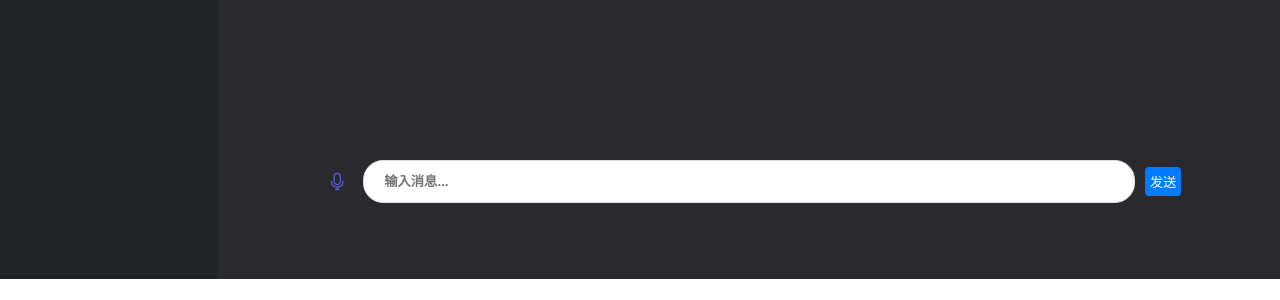
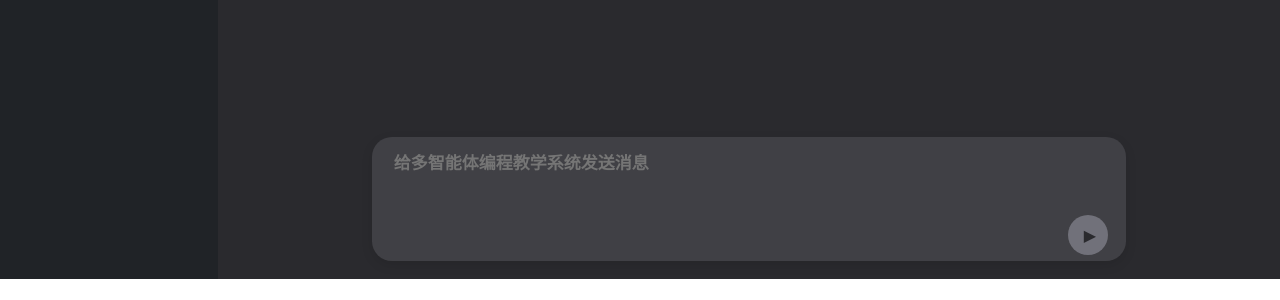
Before and after one commit to EskimosNing/codeedu, a Vue app in the folder frontend/: page /login#/main in a window 1280 px wide. Shown: the part 521-821 px from the top of the page. Before the commit the page ends 800 px from the top, so only its background shows below. Built offline with nearby package versions, Linux system fonts and the light colour scheme.

Commit message:
update the chatbot module

```diff
--- a/frontend/src/components/Chatbot.vue
+++ b/frontend/src/components/Chatbot.vue
@@ -3,55 +3,47 @@
     <div class="chat-box">
       <div
         class="sector"
-        v-for="msg in messages"
-        :key="msg.id"
+        v-for="(msg, index) in currentDialogue"
+        :key="index"
       >
         <div
-          v-if="!msg.user"
+          v-if="msg.role==='assistant'"
           class="agent"
         >
           <el-image
             style="width: 23px; height: 23px;"
-            :src="require('../assets/hos.png')">
+            :src="require('../assets/TeachingCode.png')">
           </el-image>
-          <h4>&nbsp;Assistant</h4>
+          <h4>&nbsp;Agent</h4>
         </div>
         <div
           class="message"
-          :class="{ 'user': msg.user , 'robot': !msg.user}"
+          :class="msg.role"
         >
-          <strong>{{ msg.text }}</strong>
-        </div>
-        <div
-          v-if="key in msg"
-          class="questions"
-        >
-            <div v-for="q in msg.questions" class="question" :key="q" @click="chooseResponse(q)">
-              <strong>{{q}}</strong>
-            </div>
-        </div>
-        <div
-          class="showimage"
-          v-if="'showImage' in msg"
-          :class="{ 'user': msg.user , 'robot': !msg.user}"
-        >
-          <el-image
-            :src="require('../assets/pain.jpg')">
-          </el-image>
+          <strong>{{ msg.content }}</strong>
         </div>
       </div>
     </div>
+    <!-- 发消息部分 -->
     <div class="input-area">
-      <el-button type="text" :class="{'recording': isRecording}" @click="toggleRecording">
-        <i class="el-icon-microphone" :class="{'recording': isRecording}"></i>
-      </el-button>
-      <input
-        type="text"
-        v-model="userMessage"
-        @keyup.enter="sendMessage"
-        placeholder="输入消息..."
-      />
-      <button @click="sendMessage" class="sbutton">发送</button>
+        <div class="input-wrapper" :class="{ focused: isInputFocused }">
+          <textarea
+              ref="inputField"
+              v-model="userMessage"
+              placeholder="给多智能体编程教学系统发送消息"
+              @focus="isInputFocused = true"
+              @blur="isInputFocused = false"
+              @keydown.enter.exact.prevent="handleSubmit"
+          ></textarea>
+          <button
+              class="submit-btn"
+              :disabled="!userMessage.trim()"
+              @click="handleSubmit"
+          >
+              <span v-show="!isLoading" class="arrow">▶</span>
+              <div v-show="isLoading" class="loader"></div>
+          </button>
+        </div>
     </div>
   </div>
 </template>
@@ -61,6 +53,11 @@ import axios from "../api";
 export default {
   name: 'ChatBot',
   // isDisabled: !reportGeneration,
+  props:  {
+    currentDialogue: {
+      type: Array,
+    }
+  },
   data() {
     return {
       userMessage: '',
@@ -73,6 +70,8 @@ export default {
       isRecording: false,
       stream: null,
       currentUtterance: null,
+      isInputFocused : false,
+      isLoading: false
     };
   },
   // 需要初始化
@@ -88,80 +87,16 @@ export default {
     //     })
   },
   methods: {
+    handleSubmit() {
+      this.$emit('child-event',{
+        message: this.userMessage,
+      })
+      this.userMessage = ""
+    },
     sendMessage() {
-      if (this.userMessage.trim()) {
-        let temp = this.messages.length - 2;
-        temp = Math.max(temp,0)
-        for (let i = temp; i < this.messages.length; i++) {
-          if (this.key in this.messages[i]){
-            this.$delete(this.messages[i], this.key);
-          }
-        }
-        this.messages.push({ id: this.nextMessageId++, user: true, text: this.userMessage});
-        this.getBotResponse(this.userMessage);
-        this.userMessage = '';
-      }
     },
     getBotResponse(userMessage) {
-      // 简单的回复逻辑，可以根据需要进行修改
-      let forms = new FormData();
-      forms.append("userMessage",userMessage);
-      axios.post('/robotReply',forms)
-        .then(response => {
-          if(response.status == 200){
-            //判断回复是否为空
-            if(this.currentUtterance){
-              speechSynthesis.cancel(this.currentUtterance);
-              this.currentUtterance = null;
-            }
-            let temp = {};
-            if(response.data.Reply != ""){
-              temp["id"] = this.nextMessageId++;
-              temp["user"] = false;
-              temp["text"] = response.data.Reply;
-              if(response.data.Questions.length > 0){
-                temp["questions"] = response.data.Questions;
-              }
-              //添加showImage
-              if(response.data.showImage.length > 0){
-                temp["showImage"] = response.data.showImage;
-              }
-              // console.log(response.data.showImage)
-              this.messages.push(temp);
-            }
-            if(temp["text"]!=""){
-              let utterance = new SpeechSynthesisUtterance(temp["text"]);
-              utterance.lang = 'zh-CN';
-              this.currentUtterance = utterance;
-              speechSynthesis.speak(utterance);
-            }
-            if("reAsk" in response.data){
-              temp = {};
-              temp["id"] = this.nextMessageId++;
-              temp["user"] = false;
-              temp["text"] = response.data.reAsk;
-              if(response.data.reChoice.length > 0){
-                temp["questions"] = response.data.reChoice;
-              }
-              this.messages.push(temp);
-              //进行音频处理
-              if(temp["text"]!=""){
-                let utterance = new SpeechSynthesisUtterance(temp["text"]);
-                utterance.lang = 'zh-CN';
-                this.currentUtterance = utterance;
-                speechSynthesis.speak(utterance);
-              }
-            }
-            this.$store.commit('update', response.data.reportGeneration);
-            // console.log(response.data.reportGeneration)
-            this.$nextTick(() => {
-              this.scrollToBottom();
-            });
-          }
-        })
-        .catch(error => {
-          // 处理错误
-        });
+
     },
     chooseResponse(response){
       this.userMessage = response;
@@ -172,50 +107,7 @@ export default {
       chatBox.scrollTop = chatBox.scrollHeight;
     },
     async toggleRecording() {
-      if (this.isRecording) {
-        // 停止录音
-        this.audioChunks = [];
-        this.mediaRecorder.stop();
-        this.isRecording = false;
-        this.stream.getAudioTracks().forEach(track => {
-          track.stop();
-        });
-        this.stream = null;
-        this.mediaRecorder = null;
-      } else {
-        // 开始录音，同时停止音频输出
-        if(this.currentUtterance){
-          speechSynthesis.cancel(this.currentUtterance);
-          this.currentUtterance = null;
-        }
-        this.stream = await navigator.mediaDevices.getUserMedia({ audio: true });
-        this.mediaRecorder = new MediaRecorder(this.stream);
-        this.mediaRecorder.start();
-        this.isRecording = true;
 
-        this.mediaRecorder.ondataavailable = (e) => {
-          this.audioChunks.push(e.data);
-        };
-
-        this.mediaRecorder.onstop = () => {
-          const blob = new Blob(this.audioChunks, { type: 'audio/ogg; codecs=opus' });
-          let forms = new FormData();
-          forms.append('audio',blob,'audio.ogg');
-          console.log("发出请求")
-          // const apiInstance = axios.create({
-          //       baseURL: 'http://localhost:5003', // 替换为你的局域网 IP 和端口
-          //       timeout: 100000,
-          //   });
-          axios.post('audio2text',forms)
-          .then(response => {
-          if(response.status == 200){
-            this.userMessage = response.data.userMessage;
-            this.sendMessage();
-          }
-        })
-          // console.log('录音完成，文件URL:', audioURL);
-        };
-      }
     }
   }
 };
@@ -225,14 +117,14 @@ export default {
 .chat-container {
   width: 100%;
   height: 100%;
-  background: #2a2a2e;
   /* display: flex;
   flex-direction: column; */
 }
 /* 当前还存在问题，当出现一长串英文字母的时候会影响到界面 */
 .chat-box {
   /* 该处需要关注，之前设置为-130px */
-  height:calc(100vh - 150px);
+  margin-top: 2%;
+  height:calc(98vh - 150px);
   width: 100%;
   display: flex;
   flex-direction: column;
@@ -255,8 +147,9 @@ export default {
 .agent{
   /*这里是绝对值，需要注意*/
   height: 23px;
-  margin-left:10%;
+  margin-left:20%;
   margin-top: 10px;
+  color: #4c6afc;
   display: flex;
   flex-direction: row;
   align-items: center; /* 垂直居中 */
@@ -266,23 +159,25 @@ export default {
   max-width: 60%;          /* 设置宽度 */
   /*border: 1px solid #ccc; /* 可选: 添加边框以便观察 */
   border-radius: 12px;
-  padding: 10px;        /* 可选: 添加内边距 */
   white-space: pre-wrap;
+  font-size: 17px;
 }
 .message.user {
   margin: 10px 0;
-  background-color: #5d5cde;
+  padding: 10px;        /* 可选: 添加内边距 */
+  background-color: #414158;
   text-align: left;
   color: #fcfbfe;
   align-self: flex-end;
-  margin-right:10%;
+  margin-right:20%;
 }
-.message.robot {
-  margin-top: 3px;
-  background-color: #f7f7f7;
+.message.assistant {
+  margin-top: 10px;
+  color: white;
+  font-weight:  bold;
   text-align: left;
   align-self: flex-start;
-  margin-left: 10%;
+  margin-left: 20%;
 }
 .questions{
   margin-left:10%;
@@ -319,12 +214,82 @@ export default {
 }
 .input-area {
   /* 此处可能要注意 */
-  margin-top: 20px;
-  height: 45px;
+  height: 130px;
   display: flex;
-  padding: 10px;
   justify-content: center; /* 水平居中 */
   align-items: center;     /* 垂直居中 */
+}
+.input-wrapper {
+    display: flex;
+    flex-direction: column;
+    position: relative;
+    /* margin: 2rem 0; */
+    border-radius: 20px;
+    background-color: #404045;
+    box-shadow: 0 4px 12px rgba(0,0,0,0.1);
+    transition: box-shadow 0.3s ease;
+    border: 2px solid transparent;
+    width: 750px;
+    min-height: 120px;
+}
+/* .input-wrapper.focused {
+  box-shadow: 0 6px 20px rgba(0,0,0,0.12);
+  border-color: #74b9ff;
+} */
+textarea {
+  width: 100%px;
+  height: 60%;
+  padding: 12px 20px 0px 20px;
+  border: none;
+  resize: none;
+  font-size: 17px;
+  font-weight: bolder;
+  color: white;
+  line-height: 1.7;
+  background: transparent;
+}
+
+textarea:focus {
+  outline: none;
+}
+.submit-btn {
+  position: absolute;
+  right: 1rem;
+  top: 80%;
+  transform: translateY(-50%);
+  width: 40px;
+  height: 40px;
+  border-radius: 50%;
+  border: none;
+  background: #4d6bfe;
+  color: #f8faff;
+  cursor: pointer;
+  transition: all 0.2s;
+}
+
+.submit-btn:hover:not(:disabled) {
+  background: #4f6eca;
+  transform: translateY(-50%) scale(1.05);
+}
+
+.submit-btn:disabled {
+  background: #71717a;
+  color: #2a2a2e;
+  cursor: not-allowed;
+}
+.arrow {
+    position: relative;
+    left: 2px;
+    font-size: 16px;
+}
+.loader {
+  width: 24px;
+  height: 24px;
+  margin: 0 auto;
+  border: 3px solid #fff;
+  border-bottom-color: transparent;
+  border-radius: 50%;
+  animation: rotation 1s linear infinite;
 }
 .input-area input {
   font-weight: bold;
--- a/frontend/src/components/History.vue
+++ b/frontend/src/components/History.vue
@@ -33,7 +33,7 @@ export default{
     },
     methods: {
         selectDialogue(dialogue){
-            this.currentDialogue = dialogue
+            // this.currentDialogue = dialogue
             this.$emit('child-event',{
                 message: dialogue,
             })
--- a/frontend/src/components/Home.vue
+++ b/frontend/src/components/Home.vue
@@ -4,7 +4,6 @@
             <img
             :src="require('../assets/TeachingCode.png')"
             class="logo"
-            :class="{ 'small-logo': isCollapse }"
           >
           <span class="logotext">编程教育多智能体系统</span>
         </div>
@@ -147,6 +146,9 @@ export default {
   },
   methods: {
     handleSubmit(){
+        this.$emit('child-event',{
+            message: this.userInput,
+        })
     }
   }
 }
```
Also changed, not shown: frontend/src/components/try.vue (+21 -4 lines).
